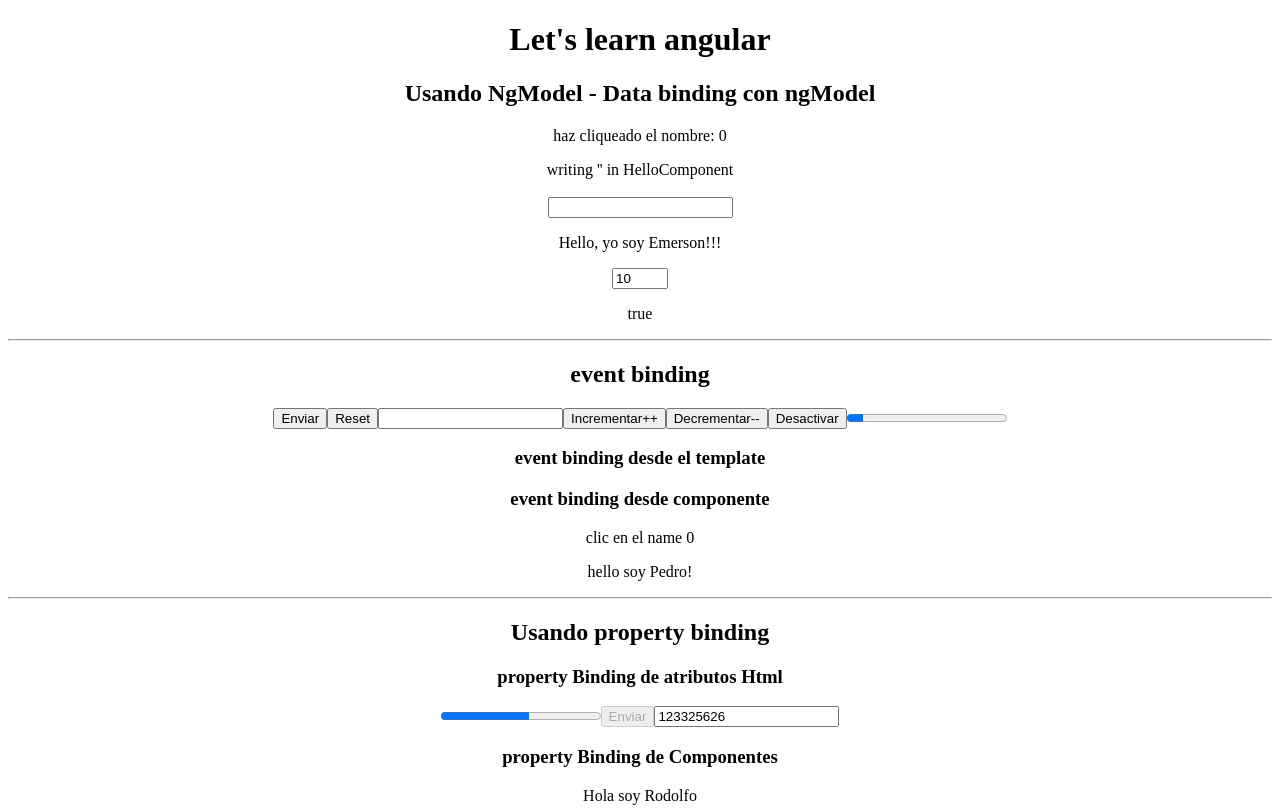
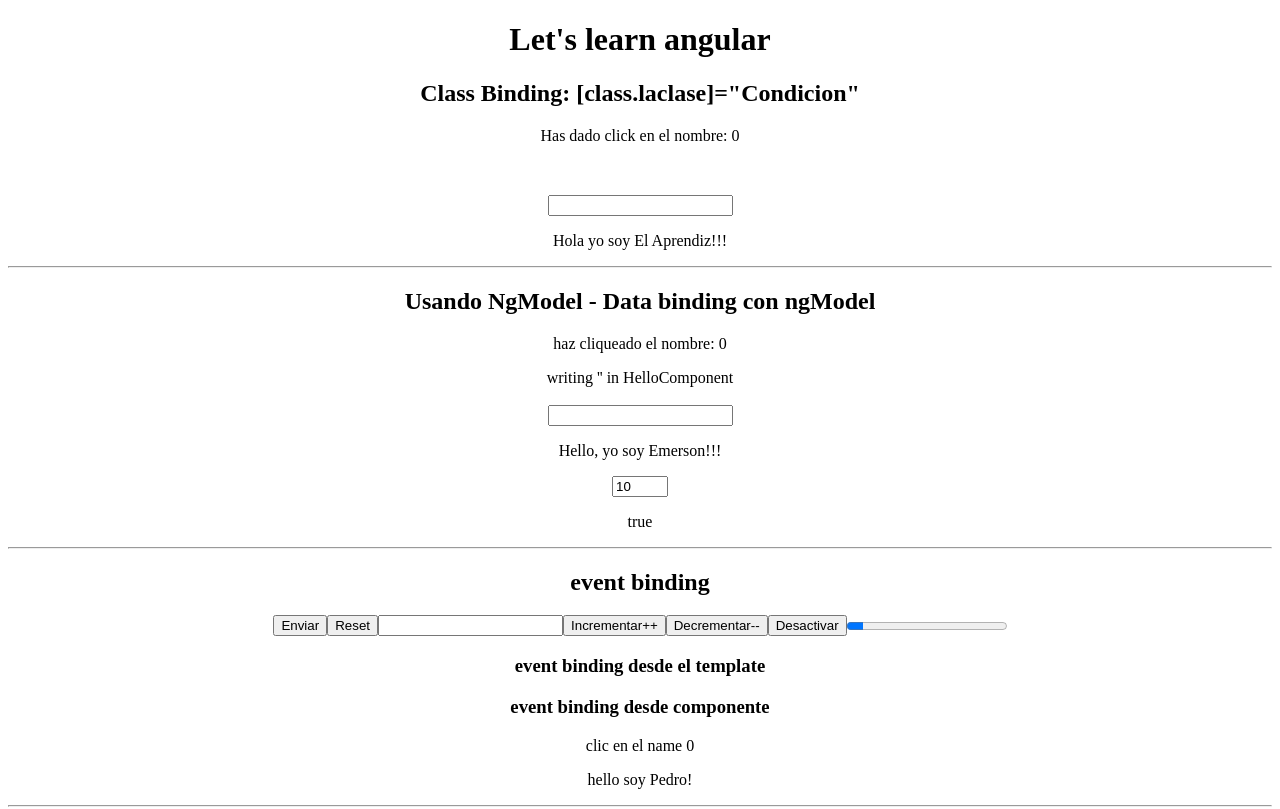
Before and after one commit to evergara/Angular_fundamentals, an Angular app: page / in a window 1280 px wide. Shown: the top 809 px of the page. Built offline with nearby package versions, Linux system fonts and the light colour scheme.

Commit message:
Style binding - Class  binding

```diff
--- a/src/app/app.component.html
+++ b/src/app/app.component.html
@@ -1,6 +1,8 @@
 <app-header></app-header>
 <main class="main">
   <!--  <router-outlet></router-outlet> -->
+  <app-class-binding></app-class-binding>
+  <hr />
   <app-ngmodel-data-binding></app-ngmodel-data-binding>
   <hr />
   <app-event-binding></app-event-binding>
--- a/src/app/app.module.ts
+++ b/src/app/app.module.ts
@@ -9,6 +9,7 @@ import { InterpolacionModule } from './feature/interpolacion/interpolacion.modul
 import { PropertyBindingModule } from './feature/property-binding/property-binding.module';
 import { EventBindingModule } from './feature/event-binding/event-binding.module';
 import { NgmodelDataBindinModule } from './feature/ngmodel-data-bindin/ngmodel-data-bindin.module';
+import { ClassBindingModule } from './feature/class-binding/class-binding.module';
 
 @NgModule({
   declarations: [AppComponent],
@@ -20,6 +21,7 @@ import { NgmodelDataBindinModule } from './feature/ngmodel-data-bindin/ngmodel-d
     PropertyBindingModule,
     EventBindingModule,
     NgmodelDataBindinModule,
+    ClassBindingModule,
   ],
   providers: [],
   bootstrap: [AppComponent],
--- /dev/null
+++ b/src/app/feature/class-binding/class-binding.component.html
@@ -0,0 +1,40 @@
+<h2>Class Binding: [class.laclase]="Condicion"</h2>
+
+<p>
+  Has dado click en el nombre: <span>{{ countClickInName }}</span>
+</p>
+
+<div [class.hidden]="varRefHelloComponent.inputName.length === 0">
+  <p>writting name {{ varRefHelloComponent.inputName }} en HelloComponent</p>
+</div>
+
+<app-hello
+  #varRefHelloComponent
+  [name]="name"
+  (eventEmittClickInName)="clickName()"
+></app-hello>
+
+<div *ngIf="varRefHelloComponent.names.length > 0">
+  <h2>Style Binding: [style.Propieda.medida]="Condicion"</h2>
+  <ul>
+    <li
+      [style.list-style-type]="name != '' ? 'none' : ''"
+      *ngFor="let ArrayName of varRefHelloComponent.names; index as i"
+    >
+      <p>
+        <span
+          [style.color]="
+            ArrayName.toUpperCase().includes('color'.toUpperCase())
+              ? 'red'
+              : 'black'
+          "
+          [style.font-size.rem]="
+            ArrayName.toUpperCase().includes('color'.toUpperCase()) ? '3' : '1'
+          "
+          >{{ i }} -
+        </span>
+        {{ ArrayName | uppercase }}
+      </p>
+    </li>
+  </ul>
+</div>
--- /dev/null
+++ b/src/app/feature/class-binding/class-binding.component.scss
@@ -0,0 +1,3 @@
+.hidden {
+    opacity: 0;
+}
--- /dev/null
+++ b/src/app/feature/class-binding/class-binding.component.ts
@@ -0,0 +1,22 @@
+import { Component, OnInit } from '@angular/core';
+
+@Component({
+  selector: 'app-class-binding',
+  templateUrl: './class-binding.component.html',
+  styleUrls: ['./class-binding.component.scss'],
+})
+export class ClassBindingComponent implements OnInit {
+  countClickInName: number;
+  name: string;
+
+  constructor() {
+    this.countClickInName = 0;
+    this.name = 'El Aprendiz';
+  }
+
+  ngOnInit(): void {}
+
+  clickName(): void {
+    this.countClickInName++;
+  }
+}
--- /dev/null
+++ b/src/app/feature/class-binding/components/hello/hello.component.html
@@ -0,0 +1,17 @@
+<div>
+  <input
+    type="text"
+    required
+    #VarRefTempinputName="ngModel"
+    [(ngModel)]="inputName"
+  />
+  <input
+    *ngIf="VarRefTempinputName.valid"
+    type="button"
+    (click)="addName()"
+    value="Save"
+  />
+</div>
+<p (click)="handlerClickInName()">
+  <span>Hola yo soy {{ name }}!!!</span>
+</p>
--- /dev/null
+++ b/src/app/feature/class-binding/components/hello/hello.component.ts
@@ -0,0 +1,33 @@
+import { Component, OnInit, Input, Output, EventEmitter } from '@angular/core';
+
+@Component({
+  selector: 'app-hello',
+  templateUrl: './hello.component.html',
+  styleUrls: ['./hello.component.scss'],
+})
+export class HelloComponent implements OnInit {
+  @Input() name: string;
+  @Output() eventEmittClickInName: EventEmitter<void> =
+    new EventEmitter<void>();
+
+  inputName: string;
+  names: Array<string>;
+
+  constructor() {
+    this.name = '';
+    this.inputName = '';
+    this.names = [];
+  }
+
+  ngOnInit(): void {}
+
+  addName(): void {
+    this.names.push(this.inputName);
+    console.log(this.names);
+    this.inputName = '';
+  }
+
+  handlerClickInName() {
+    this.eventEmittClickInName.emit();
+  }
+}
```
Also changed, not shown: src/app/feature/class-binding/class-binding.module.ts (added, +12 -0 lines), src/app/feature/class-binding/components/hello/hello.component.scss (added), 2 other files (tests, documents, lock files or other folders).
